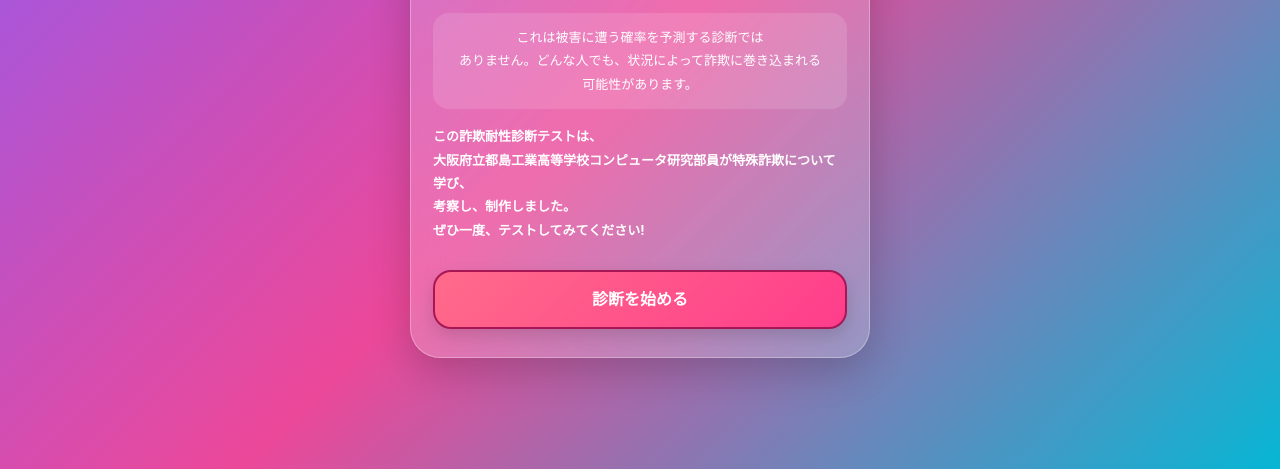
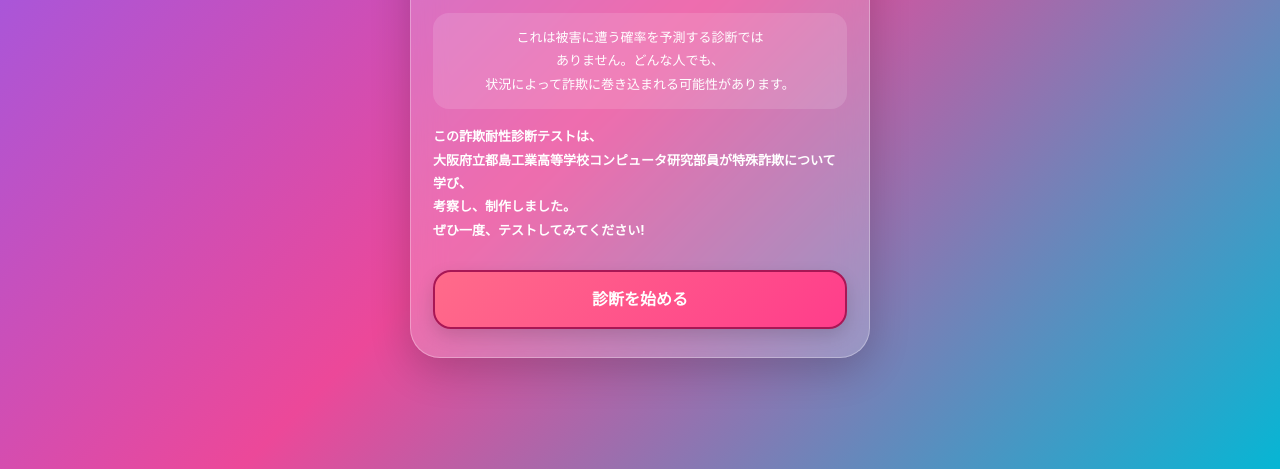
Before and after one commit to FraudPrevention2026/summary, a plain HTML site: page index.html in a window 1280 px wide. Shown: the part 331-800 px from the top of the page. Drawn offline with Linux system fonts and the light colour scheme.

Commit message:
Fix line breaks in intro-note paragraph

```diff
--- a/index.html
+++ b/index.html
@@ -18,7 +18,7 @@
       <div class="intro-kicker">SCAM RESILIENCE TEST</div>
       <h1 class="intro-title">詐欺耐性<br>診断テスト</h1>
       <p class="intro-copy">9つの質問に答えて、<br>自分の行動傾向と対策のヒントを確認しよう。</p>
-      <p class="intro-note">これは被害に遭う確率を予測する診断では<br>ありません。どんな人でも、状況によって詐欺に巻き込まれる<br>可能性があります。</p>
+      <p class="intro-note">これは被害に遭う確率を予測する診断では<br>ありません。どんな人でも、<br>状況によって詐欺に巻き込まれる可能性があります。</p>
       <p class="intro-origin"><b>この詐欺耐性診断テストは、<br>大阪府立都島工業高等学校コンピュータ研究部員が特殊詐欺について学び、<br>考察し、制作しました。<br>ぜひ一度、テストしてみてください!</b></p>
       <button class="primary-btn" id="startBtn" type="button">診断を始める</button>
     </section>
```
